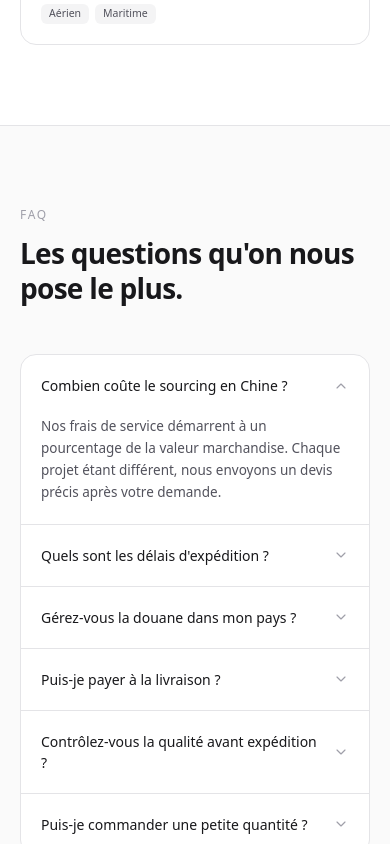
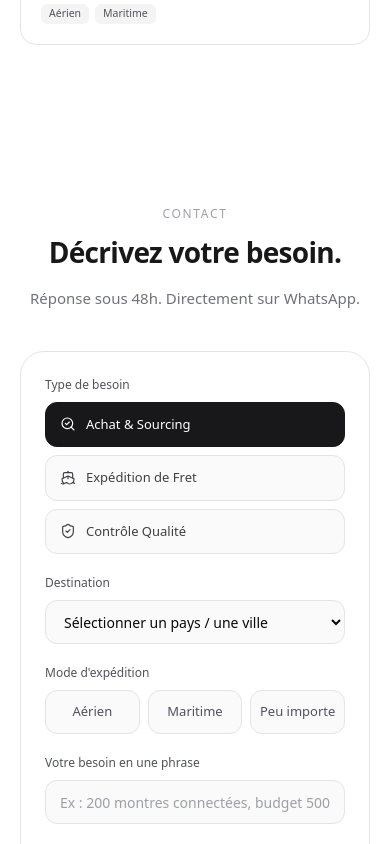
Before and after one commit to PATAWALA/China-Sourcing-, a Next.js app: page / in a window 390 px wide. Shown: the part 4420-5264 px from the top of the page. Built offline with nearby package versions, Linux system fonts and the light colour scheme.

Commit message:
094 update

```diff
--- a/src/app/page.tsx
+++ b/src/app/page.tsx
@@ -3,7 +3,6 @@ import { TrustBadges } from "@/components/sections/TrustBadges";
 import { Services } from "@/components/sections/Services";
 import { Process } from "@/components/sections/Process";
 import { Destinations } from "@/components/sections/Destinations";
-import { FAQ } from "@/components/sections/FAQ";
 import { QualifiedForm } from "@/components/sections/QualifiedForm";
 
 export default function HomePage() {
@@ -14,7 +13,6 @@ export default function HomePage() {
       <Services />
       <Process />
       <Destinations />
-      <FAQ />
       <QualifiedForm />
     </>
   );
--- a/src/components/sections/FAQ.tsx
+++ /dev/null
@@ -1,50 +0,0 @@
-"use client";
-
-import { useState } from "react";
-import { ChevronDown } from "lucide-react";
-import { faqs } from "@/data/content";
-import { Container } from "@/components/ui/Container";
-import { cn } from "@/lib/utils";
-
-export function FAQ() {
-  const [open, setOpen] = useState<number | null>(0);
-
-  return (
-    <section id="faq" className="border-y border-zinc-200 bg-zinc-50 py-20 sm:py-24">
-      <Container>
-        <div className="max-w-2xl">
-          <p className="text-[12px] font-medium uppercase tracking-[0.14em] text-zinc-400">FAQ</p>
-          <h2 className="mt-3 text-[28px] font-semibold leading-tight tracking-tight text-zinc-900 sm:text-[36px]">
-            Les questions qu'on nous pose le plus.
-          </h2>
-        </div>
-
-        <div className="mt-12 max-w-3xl divide-y divide-zinc-200 overflow-hidden rounded-2xl border border-zinc-200 bg-white">
-          {faqs.map((item, i) => {
-            const isOpen = open === i;
-            return (
-              <div key={item.q}>
-                <button
-                  type="button"
-                  onClick={() => setOpen(isOpen ? null : i)}
-                  className="flex w-full items-center justify-between gap-4 px-5 py-5 text-left"
-                >
-                  <span className="text-[14px] font-medium text-zinc-900">{item.q}</span>
-                  <ChevronDown
-                    className={cn("h-4 w-4 shrink-0 text-zinc-400 transition-transform", isOpen && "rotate-180")}
-                    strokeWidth={1.75}
-                  />
-                </button>
-                {isOpen && (
-                  <div className="px-5 pb-5 text-[13.5px] leading-relaxed text-zinc-600">
-                    {item.a}
-                  </div>
-                )}
-              </div>
-            );
-          })}
-        </div>
-      </Container>
-    </section>
-  );
-}
```
